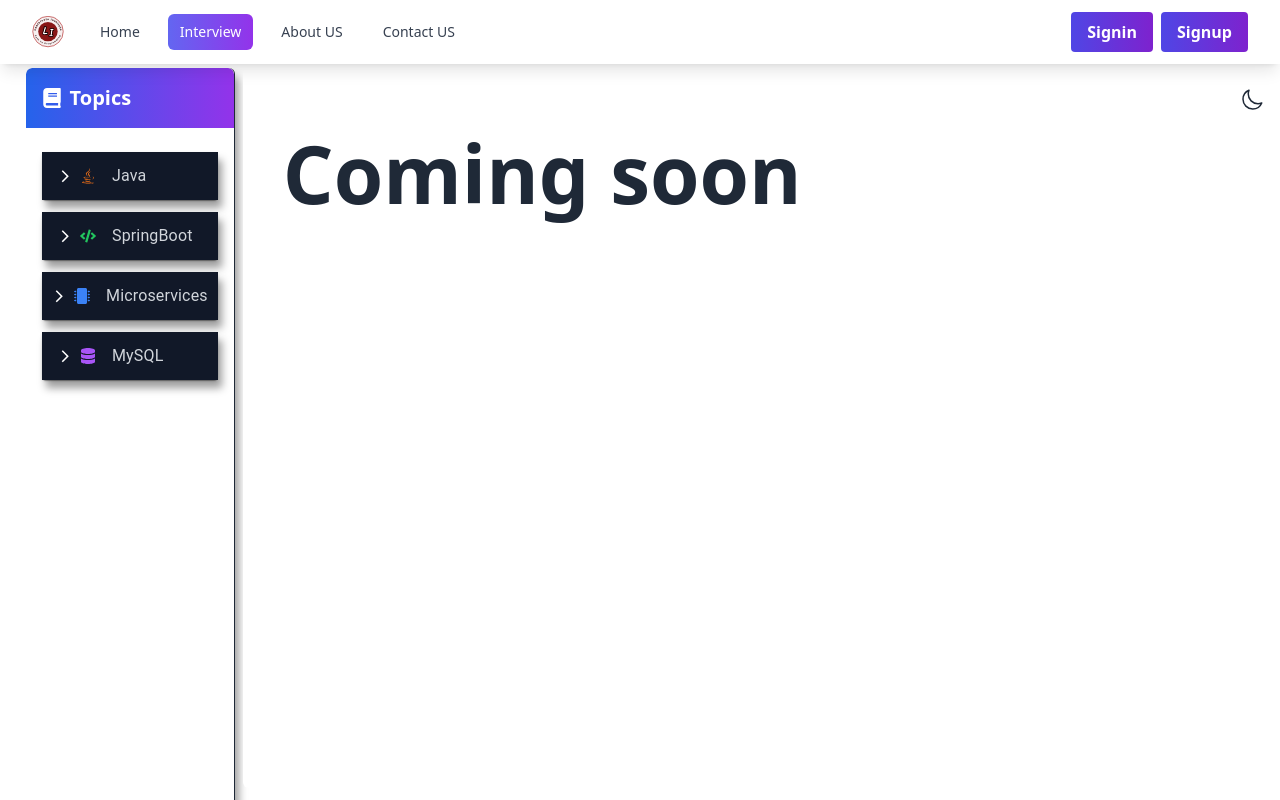
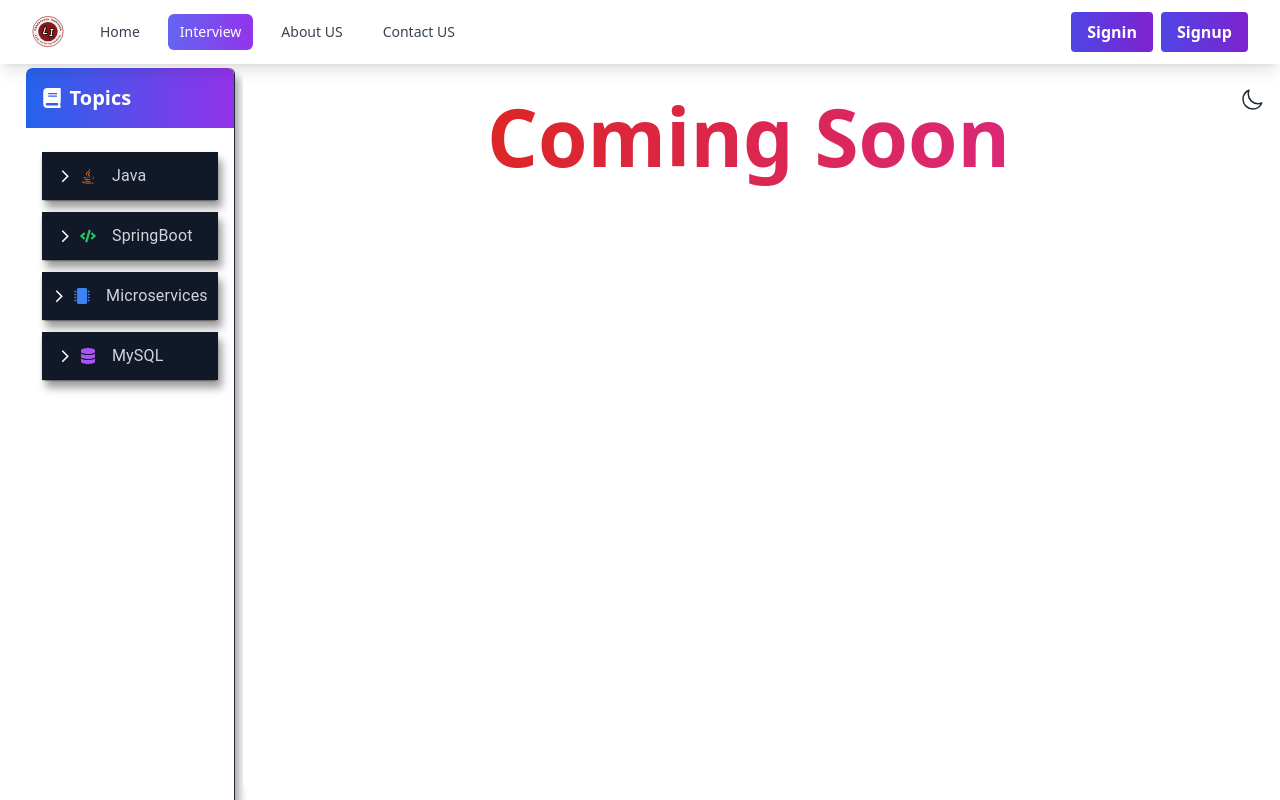
Before and after one commit to Sundram1812/Learninsta_UI, a React (Vite) app: page /interviews/springboot/bootbasics in a window 1280 px wide. Shown: the top 800 px of the page. Built offline with nearby package versions, Linux system fonts and the light colour scheme.

Commit message:
sidebar will hide once we click on topic is updated

```diff
--- a/src/component/Interview/QuestionLayout.jsx
+++ b/src/component/Interview/QuestionLayout.jsx
@@ -119,6 +119,7 @@ function QuestionLayout({ children }) {
               <AccordionComponent
                 langContent={lang}
                 icon={lang.icon} // Pass icon to AccordionComponent
+                setIsOpenNav={setIsOpenNav}
               />
             </motion.div>
           ))}
--- a/src/component/courses/AccordionComponent.jsx
+++ b/src/component/courses/AccordionComponent.jsx
@@ -67,7 +67,7 @@ const AccordionDetails = styled(MuiAccordionDetails)(({ theme }) => ({
   color: theme.palette.mode === "dark" ? "#e5e7eb" : "#374151", // Dynamic text color
 }));
 
-function AccordionComponent({ langContent, icon}) {
+function AccordionComponent({ langContent, icon, setIsOpenNav}) {
   const [expanded, setExpanded] = React.useState("");
 
 
@@ -132,6 +132,7 @@ function AccordionComponent({ langContent, icon}) {
               component={NavLink}
               to={`/interviews/${langContent?.language.toLowerCase()}/${topic.toLowerCase()}`}
               className={` py-2 hover:shadow-[4.0px_8.0px_8.0px_rgba(0,0,0,0.38)] pl-5 block rounded-sm transition-all duration-300 `}
+              onClick={()=> setIsOpenNav(e=> !e)}
             >
               {topic}
               <div />
--- a/src/component/courses/Springboot/SpringbootBasic.jsx
+++ b/src/component/courses/Springboot/SpringbootBasic.jsx
@@ -2,6 +2,13 @@ import React from "react";
 import { styles } from "../../../styles";
 
 function SpringbootBasic() {
-  return <div className={styles.heroHeadText}>Coming soon</div>;}
+  return (
+    <div className="text-center">
+      <span className="lg:text-[80px] sm:text-[60px] xs:text-[50px] text-[40px] text-transparent bg-clip-text bg-gradient-to-r from-red-600 to-pink-600 dark:from-secondry dark:to-pink-500 text-4xl font-extrabold text-center ">
+        Coming Soon
+      </span>
+    </div>
+  );
+}
 
 export default SpringbootBasic;
--- a/src/component/courses/Springboot/SpringbootCore.jsx
+++ b/src/component/courses/Springboot/SpringbootCore.jsx
@@ -2,7 +2,13 @@ import React from "react";
 import { styles } from "../../../styles";
 
 function SpringbootCore() {
-  return <div className={styles.heroHeadText}>Coming soon</div>;
+  return (
+    <div className="text-center">
+      <span className="lg:text-[80px] sm:text-[60px] xs:text-[50px] text-[40px] text-transparent bg-clip-text bg-gradient-to-r from-red-600 to-pink-600 dark:from-secondry dark:to-pink-500 text-4xl font-extrabold text-center ">
+        Coming Soon
+      </span>
+    </div>
+  );
 }
 
 export default SpringbootCore;
--- a/src/component/courses/Springboot/SpringbootDataAccess.jsx
+++ b/src/component/courses/Springboot/SpringbootDataAccess.jsx
@@ -2,7 +2,13 @@ import React from "react";
 import { styles } from "../../../styles";
 
 function SpringbootDataAccess() {
-  return <div className={styles.heroHeadText}>Coming soon</div>;
+  return (
+    <div className="text-center">
+      <span className="lg:text-[80px] sm:text-[60px] xs:text-[50px] text-[40px] text-transparent bg-clip-text bg-gradient-to-r from-red-600 to-pink-600 dark:from-secondry dark:to-pink-500 text-4xl font-extrabold text-center ">
+        Coming Soon
+      </span>
+    </div>
+  );
 }
 
 export default SpringbootDataAccess;
--- a/src/component/courses/Springboot/SpringbootRestAPI.jsx
+++ b/src/component/courses/Springboot/SpringbootRestAPI.jsx
@@ -2,7 +2,13 @@ import React from "react";
 import { styles } from "../../../styles";
 
 function SpringbootRestAPI() {
-  return <div className={styles.heroHeadText}>Coming soon</div>;
+  return (
+    <div className="text-center">
+      <span className="lg:text-[80px] sm:text-[60px] xs:text-[50px] text-[40px] text-transparent bg-clip-text bg-gradient-to-r from-red-600 to-pink-600 dark:from-secondry dark:to-pink-500 text-4xl font-extrabold text-center ">
+        Coming Soon
+      </span>
+    </div>
+  );
 }
 
 export default SpringbootRestAPI;
--- a/src/component/courses/Springboot/SpringbootSecurity.jsx
+++ b/src/component/courses/Springboot/SpringbootSecurity.jsx
@@ -2,7 +2,13 @@ import React from "react";
 import { styles } from "../../../styles";
 
 function SpringbootSecurity() {
-  return <div className={styles.heroHeadText}>Coming soon</div>;
+  return (
+    <div className="text-center">
+      <span className="lg:text-[80px] sm:text-[60px] xs:text-[50px] text-[40px] text-transparent bg-clip-text bg-gradient-to-r from-red-600 to-pink-600 dark:from-secondry dark:to-pink-500 text-4xl font-extrabold text-center ">
+        Coming Soon
+      </span>
+    </div>
+  );
 }
 
 export default SpringbootSecurity;
```
Also changed, not shown: src/component/hero/Home.jsx (+0 -114 lines).
